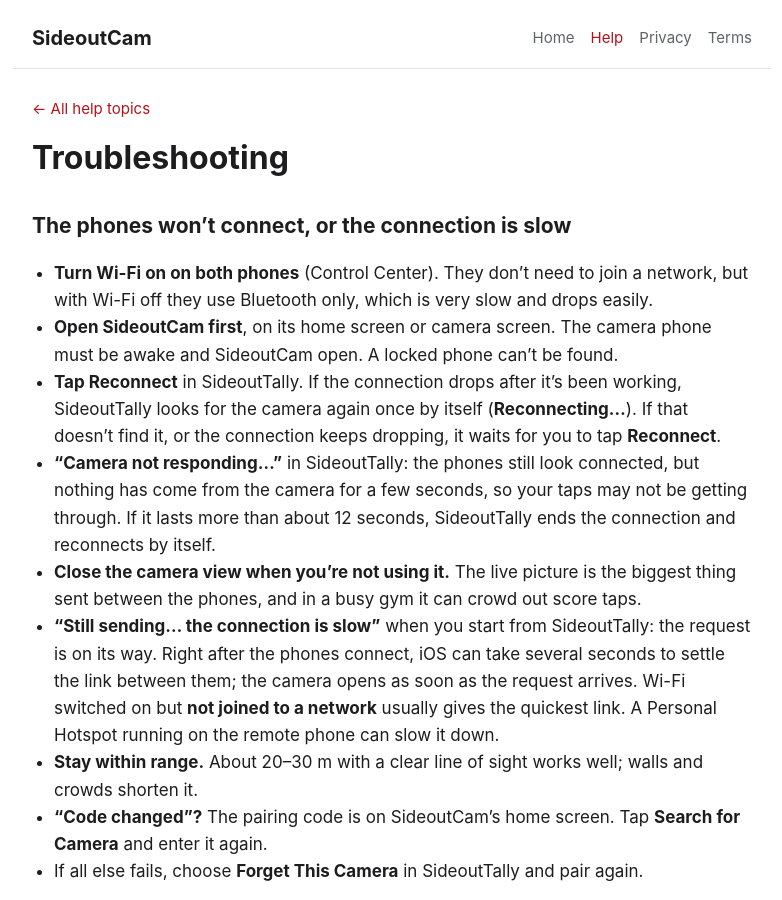
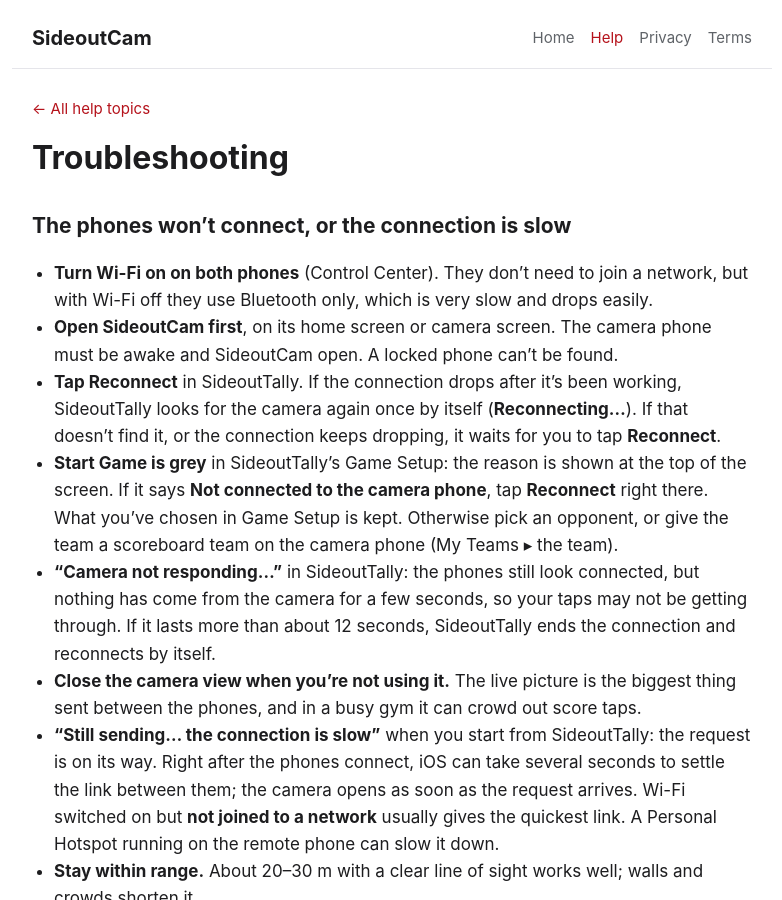
Before and after one commit to johncraigcole/sideout-site, a Jekyll site: the page built from help/11-Troubleshooting.md, in a window 1280 px wide and 900 px high. Shown: the whole window, without its empty margins (248-1030 px from the left). Built offline with Jekyll 4.4.1, drawn with Linux system fonts in a browser that asks for light colours.

Commit message:
Publish site and help pages (2026-10-21)

```diff
--- a/help/11-Troubleshooting.md
+++ b/help/11-Troubleshooting.md
@@ -10,6 +10,7 @@
 - **Turn Wi-Fi on on both phones** (Control Center). They don't need to join a network, but with Wi-Fi off they use Bluetooth only, which is very slow and drops easily.
 - **Open SideoutCam first**, on its home screen or camera screen. The camera phone must be awake and SideoutCam open. A locked phone can't be found.
 - **Tap Reconnect** in SideoutTally. If the connection drops after it's been working, SideoutTally looks for the camera again once by itself (**Reconnecting…**). If that doesn't find it, or the connection keeps dropping, it waits for you to tap **Reconnect**.
+- **Start Game is grey** in SideoutTally's Game Setup: the reason is shown at the top of the screen. If it says **Not connected to the camera phone**, tap **Reconnect** right there. What you've chosen in Game Setup is kept. Otherwise pick an opponent, or give the team a scoreboard team on the camera phone (My Teams ▸ the team).
 - **"Camera not responding…"** in SideoutTally: the phones still look connected, but nothing has come from the camera for a few seconds, so your taps may not be getting through. If it lasts more than about 12 seconds, SideoutTally ends the connection and reconnects by itself.
 - **Close the camera view when you're not using it.** The live picture is the biggest thing sent between the phones, and in a busy gym it can crowd out score taps.
 - **"Still sending… the connection is slow"** when you start from SideoutTally: the request is on its way. Right after the phones connect, iOS can take several seconds to settle the link between them; the camera opens as soon as the request arrives. Wi-Fi switched on but **not joined to a network** usually gives the quickest link. A Personal Hotspot running on the remote phone can slow it down.
```
